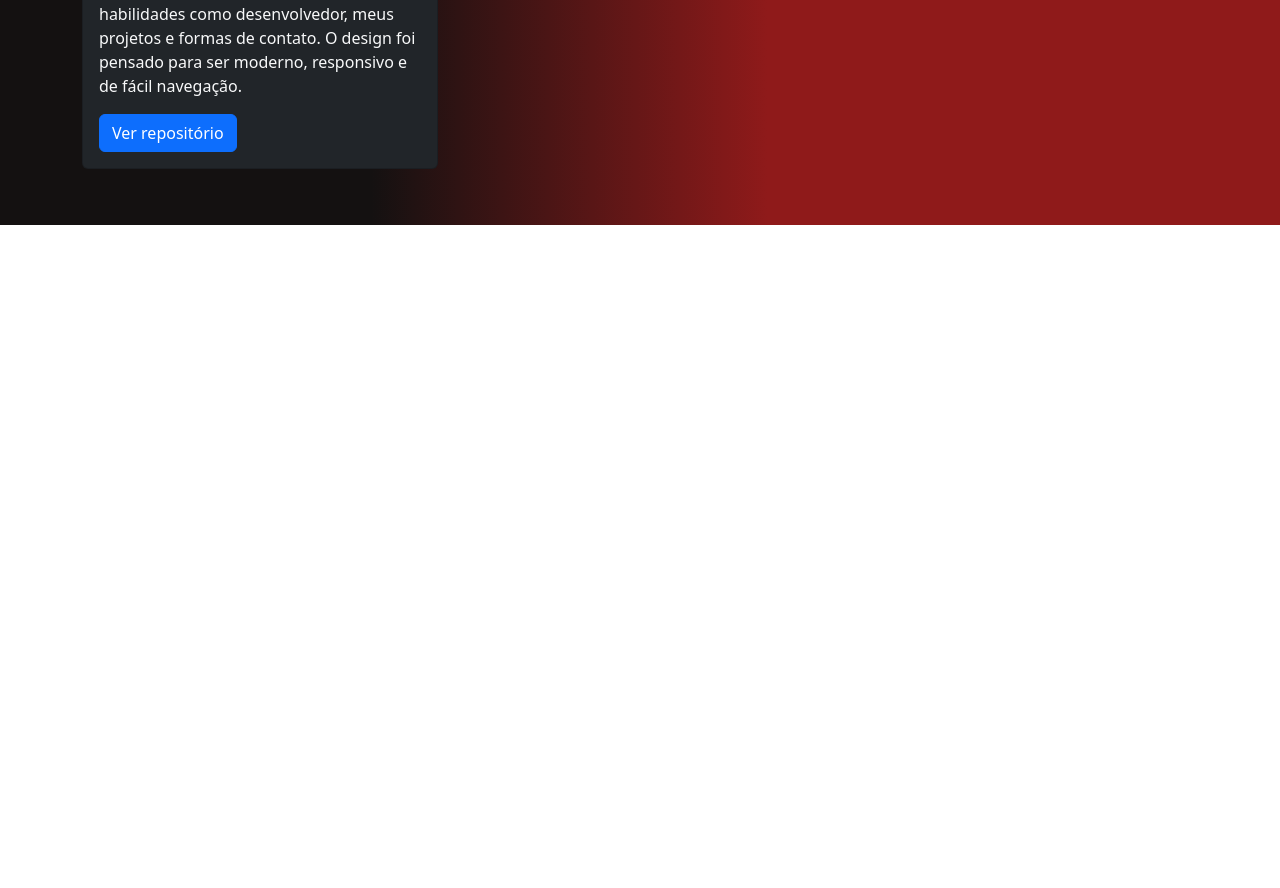
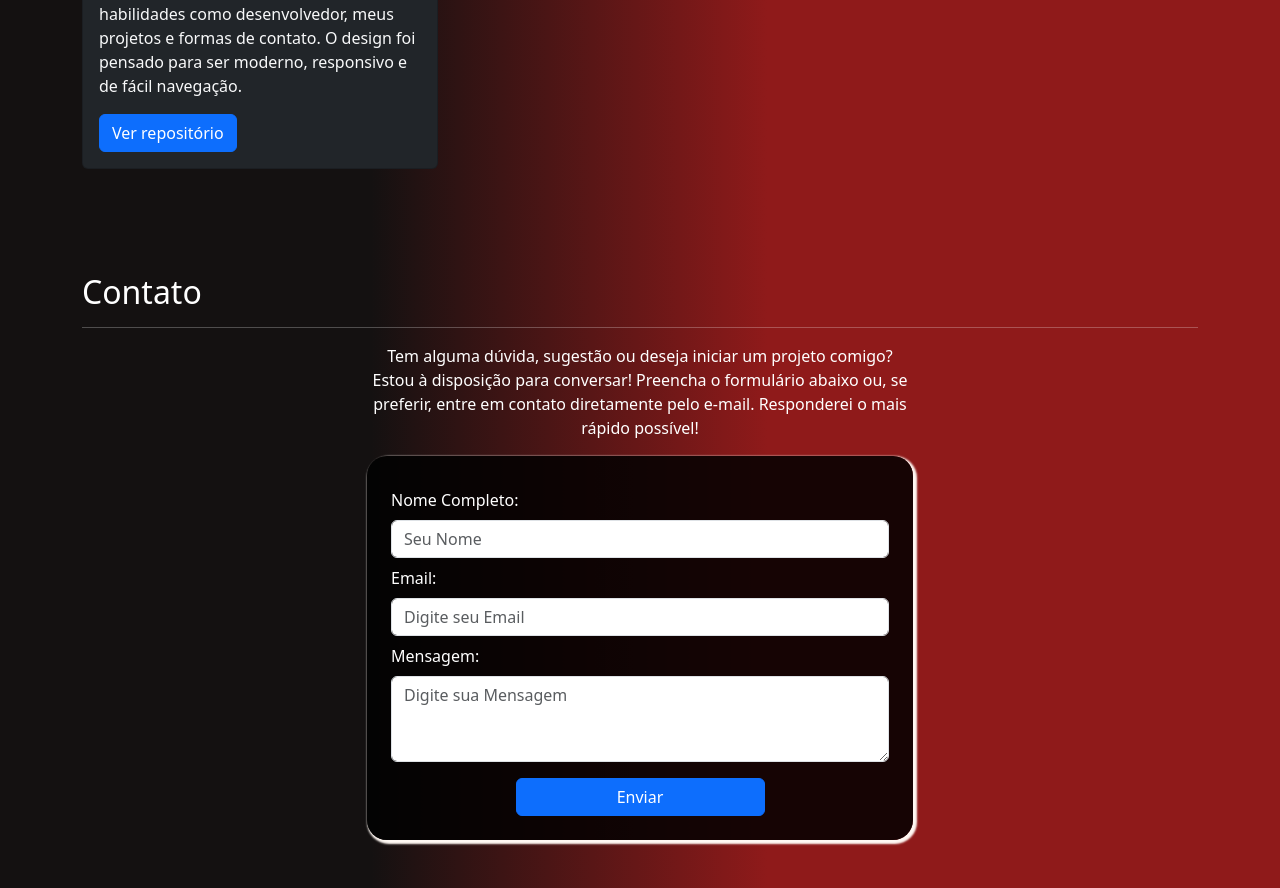
Before and after one commit to carlosroberto777/Portfolio, a plain HTML site: page index.html in a window 1280 px wide. Shown: the part 2654-3542 px from the top of the page. Before the commit the page ends 2879 px from the top, so only its background shows below. Drawn offline with nearby package versions, Linux system fonts and the light colour scheme.

Commit message:
feat: contatos

```diff
--- a/index.html
+++ b/index.html
@@ -136,6 +136,45 @@
     </div>
 </section>
 
+<!-- Contatos -->
+<section id="contato" class="py-5 text-white">
+  <div class="container">
+    <h2 class="">Contato</h2>
+    <hr>
+    <div class="row justify-content-center">
+      <div class="col-lg-6 text-center">
+        <p>Tem alguma dúvida, sugestão ou deseja iniciar um projeto comigo?
+           Estou à disposição para conversar! Preencha o formulário abaixo ou, se preferir, entre em contato diretamente pelo e-mail.
+           Responderei o mais rápido possível!</p>
+      </div>
+    </div>
+
+    <div class="row justify-content-center">
+      <div class="col-lg-6">
+        <form action="seu-script-aqui.php" method="POST">
+          <div id="card-contatos" class="bg-dark text-white p-4">
+            <div class="col-md-12 mt-2">
+              <label for="nome" class="form-label">Nome Completo:</label>
+              <input type="text" class="form-control" id="nome" placeholder="Seu Nome" required>
+            </div>
+            <div class="col-md-12 mt-2">
+              <label for="email" class="form-label">Email:</label>
+              <input type="email" class="form-control" id="email" placeholder="Digite seu Email" required>
+            </div>
+            <div class="col-md-12 mt-2">
+              <label for="mensagem" class="form-label">Mensagem:</label>
+              <textarea class="form-control" id="mensagem" rows="3" placeholder="Digite sua Mensagem" required></textarea>
+            </div>
+            <div class="d-grid gap-2 col-6 mt-3 mx-auto">
+              <button class="btn btn-primary" type="submit">Enviar</button>
+            </div>
+          </div>
+        </form>
+      </div>
+    </div>
+  </div>
+</section>
+
 
 
 
--- a/style.css
+++ b/style.css
@@ -2,3 +2,12 @@ body{
     background: #141111;
     background: linear-gradient(90deg, rgba(20, 17, 17, 1) 29%, rgba(143, 26, 26, 1) 60%);
 }
+
+#card-contatos{
+    background-color: #000000d7 !important;
+    border-radius: 20px;
+    padding: 40px;
+    width:100%;
+    height: 100%;
+    box-shadow: #fff8f3 2px 2px 2px 2px ;
+}
```
